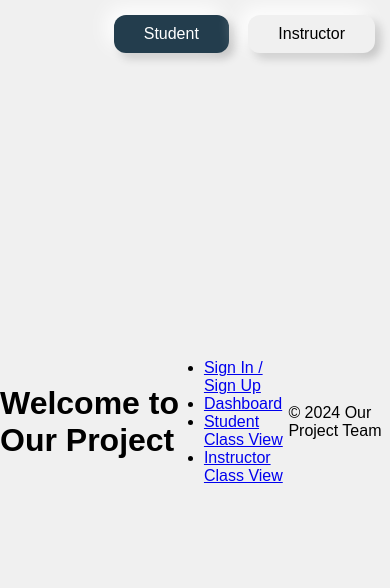
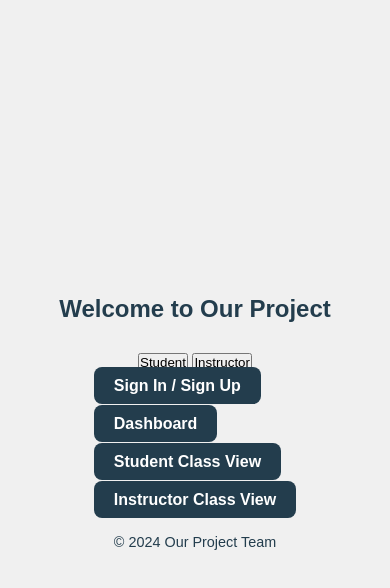
Before and after one commit to rogitha/WebDevProject, a plain HTML site: page index.html in a window 390 px wide. Drawn offline with Linux system fonts and the light colour scheme.

Commit message:
Update style.css
updates styles for the index page for the navigation bar and other stuff

```diff
--- a/style.css
+++ b/style.css
@@ -1,135 +1,124 @@
+/* Root Colors and Fonts */
 :root {
-  /* Color palette */
-  --charcoal: #233d4dff;
-  --pumpkin: #fe7f2dff;
-  --sunglow: #fcca46ff;
-  --olivine: #a1c181ff;
-  --zomp: #619b8aff;
-
-  /* Highlight palette */
-  --powder-blue: #8fb3ccff;
-  --sandy-brown: #fea971ff;
-  --naples-yellow: #fed971ff;
-  --celadon: #b6d09fff;
-  --cambridge-blue: #9bc0b6ff;
-
+    --charcoal: #233d4d;
+    --pumpkin: #fe7f2d;
+    --sunglow: #fcca46;
+    --white: #ffffff;
     --font-main: Arial, sans-serif;
 }
 
+/* Basic Reset */
 * {
-    box-sizing: border-box;
     margin: 0;
     padding: 0;
+    box-sizing: border-box;
     font-family: var(--font-main);
 }
 
-  body, html {
-    width: 100%;
-    height: 100%;
+/* Body Layout */
+body {
     display: flex;
+    flex-direction: column;
+    align-items: center;
     justify-content: center;
-    align-items: center;
-    background-color: rgb(240,240,240);
+    min-height: 100vh;
+    background-color: rgb(240, 240, 240);
 }
 
-  canvas {
-    display: block;
-    position: fixed;
-    top: 0;
-    left: 0;
-  }
-
-  .container {
-    width: 300px;
-    padding: 20px;
-    background: white;
-    border-radius: 12px;
-    box-shadow: 0px 4px 8px rgba(0, 0, 0, 0.2);
-    position: relative;
-  }
-
-  .user-type-buttons {
-    position: absolute;
-    top: 15px;
-    right: 15px;
-  }
-
-  .user-type-buttons button {
-    font-size: medium;
-    background-color: rgb(240,240,240);
-    color: black;
-    border: none;
-    padding: 10px 30px;
-    border-radius: 12px;
-    cursor: pointer;
-    margin-left: 15px;
-    box-shadow: -7px -7px 20px 0 rgb(255,255,255),
-                 5px  5px 10px 0 rgba(0,0,0,0.2);
-  }
-
-  .user-type-buttons button:hover {
-    color: black;
-    box-shadow: inset -7px -7px 20px 0 rgb(255,255,255),
-                inset  5px  5px 10px 0 rgba(0,0,0,0.2);
-  }
-
-  .user-type-buttons button.active {
-      background-color: var(--charcoal);
-      color: white;
-      box-shadow: -7px -7px 20px 0 rgb(255,255,255),
-                   5px  5px 10px 0 rgba(0,0,0,0.2);
-  }
-
-  h2 {
+/* Header */
+header {
     text-align: center;
     margin-bottom: 20px;
 }
 
-  .form-group {
+header h1 {
+    font-size: 2em;
+    color: var(--charcoal);
+    margin-bottom: 10px;
+}
+
+/* Navigation */
+nav ul {
+    list-style-type: none;
+    display: flex;
+    flex-wrap: wrap;
+    justify-content: center;
+    padding: 0;
+    gap: 15px;
+}
+
+nav ul li {
+    margin: 5px;
+}
+
+nav ul li a {
+    text-decoration: none;
+    padding: 10px 20px;
+    border-radius: 8px;
+    color: var(--white);
+    background-color: var(--charcoal);
+    font-weight: bold;
+    transition: background-color 0.3s ease;
+}
+
+nav ul li a:hover {
+    background-color: var(--pumpkin);
+}
+
+/* Main Content */
+main {
+    max-width: 600px;
+    text-align: center;
+    padding: 20px;
+    background-color: var(--white);
+    border-radius: 12px;
+    box-shadow: 0px 4px 8px rgba(0, 0, 0, 0.2);
+    margin-bottom: 20px;
+}
+
+main h2 {
+    font-size: 1.5em;
+    color: var(--charcoal);
     margin-bottom: 15px;
 }
 
-  .form-group label {
-    display: block;
-    font-size: 14px;
-    color: #333;
-    margin-bottom: 5px;
+main p {
+    margin-bottom: 10px;
+    color: var(--charcoal);
 }
 
-  .form-group input {
-    width: 100%;
-    padding: 10px;
-    border: 1px solid #ccc;
-    border-radius: 12px;
+/* Footer */
+footer {
+    margin-top: 20px;
+    text-align: center;
+    color: var(--charcoal);
+    font-size: 0.9em;
 }
 
-  .form-actions {
-    display: flex;
-    justify-content: space-between;
-    margin-top: 20px;
+/* Responsive Design */
+@media (max-width: 768px) {
+    nav ul {
+        flex-direction: column;
+        gap: 10px;
     }
 
-  .form-actions button {
-    padding: 10px;
-    border: none;
-    border-radius: 12px;
-    cursor: pointer;
-    width: 48%;
+    main {
+        padding: 15px;
+        max-width: 90%;
     }
 
-  .login-btn {
-    background-color: var(--pumpkin);
-    color: white;
+    nav ul li a {
+        width: 100%;
+        text-align: center;
+    }
 }
 
-  .signup-btn {
-    background-color: var(--sunglow);
+@media (max-width: 480px) {
+    header h1 {
+        font-size: 1.5em;
     }
 
-  .login-btn:hover {
-    background-color: var(--sandy-brown);
+    main h2 {
+        font-size: 1.3em;
     }
-
-  .signup-btn:hover {
-    background-color: var(--naples-yellow);
 }
```
Lines whose indentation alone changed are shown as unchanged.
